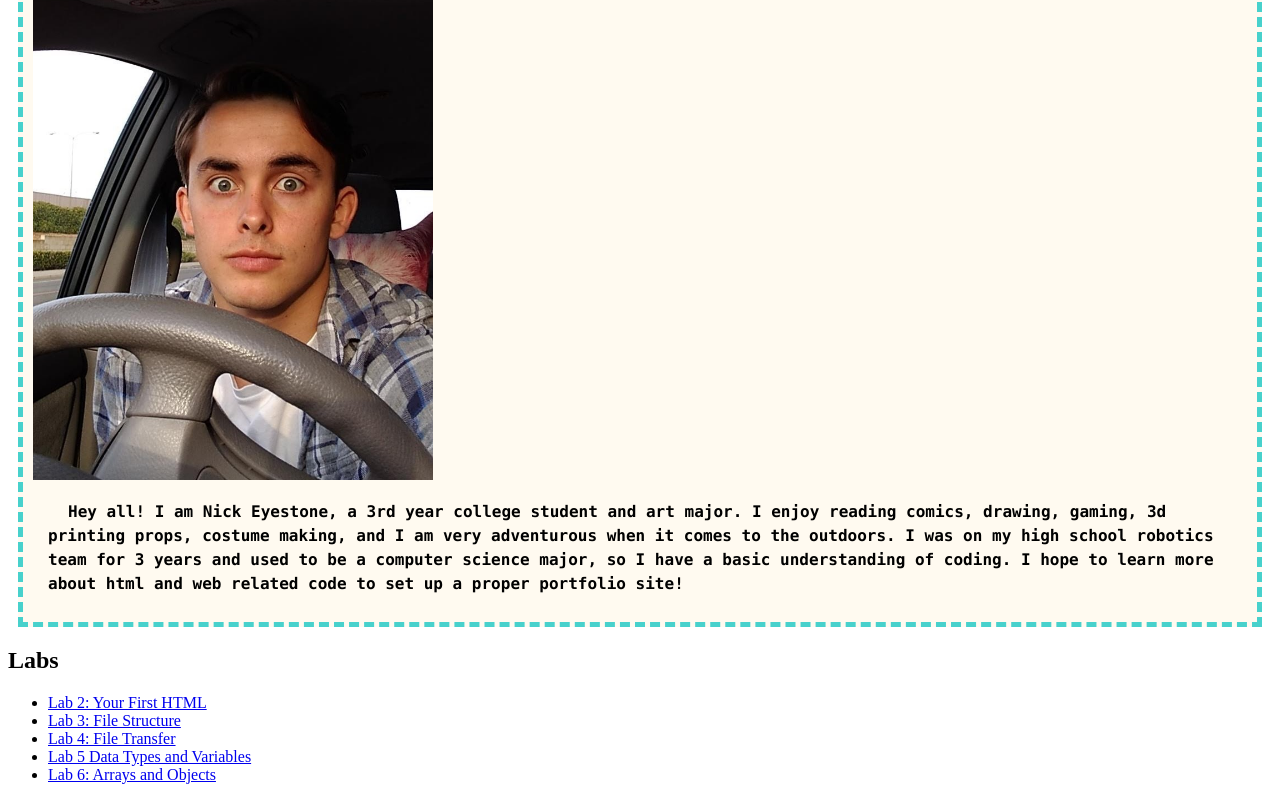
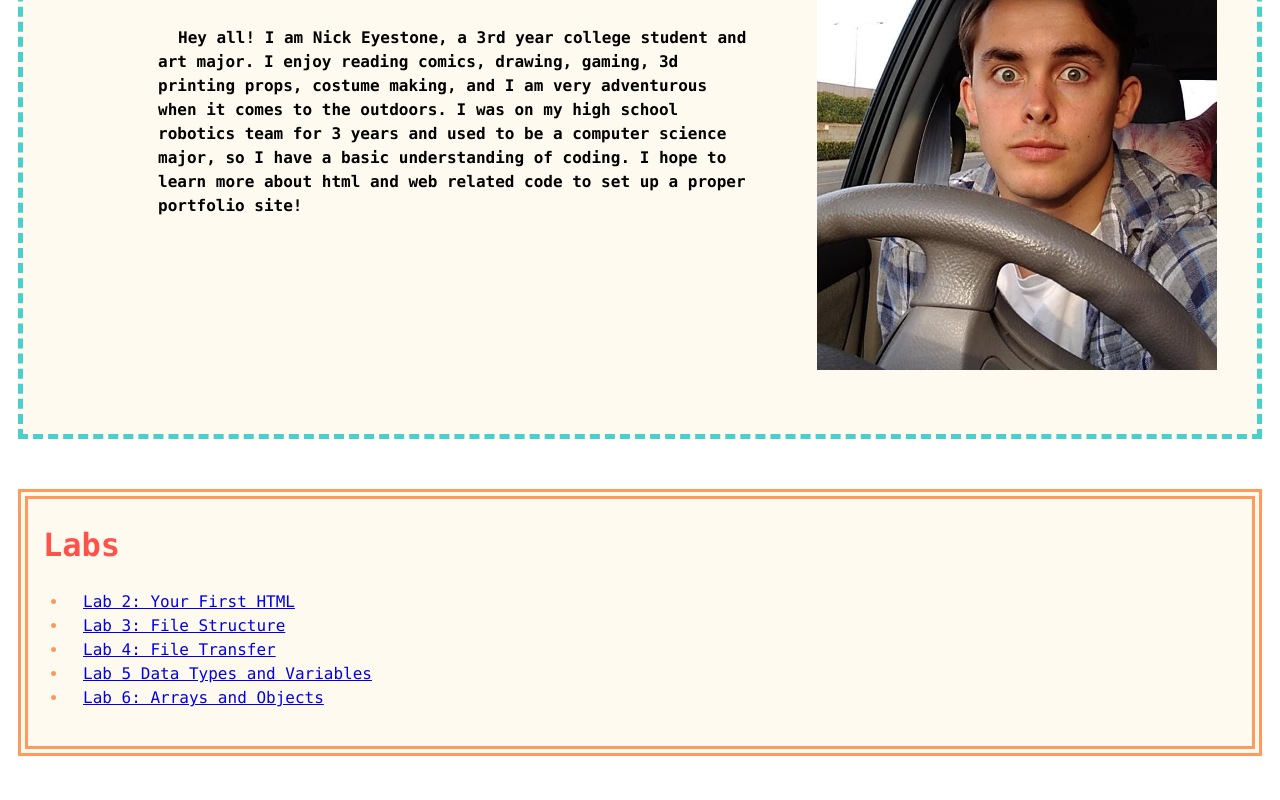
Before and after one commit to MintyComet/art101, a plain HTML site: page index.html in a window 1280 px wide. Shown: the part 848-1648 px from the top of the page. Drawn offline with Linux system fonts and the light colour scheme.

Commit message:
lab 3 bonus
What I worked on for the css stylesheet bonus

```diff
--- a/css/lab.css
+++ b/css/lab.css
@@ -1,27 +1,68 @@
 h1 {
-  color: pink;
+  color: #ff96a8;
   font-size: 300%;
   text-indent: 15px;
+  text-align: center;
+  padding-bottom: 20px;
 }
 
 p {
   font-family: monaco;
   text-indent: 20px;
   margin-left: 15px;
+  margin-right: 25px;
+  margin-top: 40px;
   line-height: 1.5;
+  padding: 100px;
+  padding-top: 150px;
+  padding-bottom: 180px;
 }
 
 #content {
   border: dashed 5px #48D1CC;
   background-color: #FFFAF0;
-  padding: 10px;
+  padding-left: 20px;
+  padding-right: 20px;
+  padding-bottom: 20px;
   margin: 10px;
 }
 
 #my-portrait{
   width: 400px;
+  padding-right: 50px;
+  margin-left: 20px;
+  margin-right: 20px;
+  float: left;
 }
 
 #nick-portrait{
   width: 400px;
+  padding-left: 50px;
+  margin-right: 20px;
+  margin-left: 15px;
+  float: right;
 }
+
+div.assignments-major-section{
+  color: #ff9a5c;
+  background-color: #FFFAF0;
+  font-family: "Lucida Console", monospace;
+  margin-top: 50px;
+  margin-left: 10px;
+  margin-right: 10px;
+  margin-bottom: 30px;
+  border: double;
+  border-width: 10px;
+  text-indent: 15px;
+
+}
+
+h2{
+  font-size:200%;
+  color: #ff524a;
+}
+
+ul{
+    line-height: 1.5;
+    padding-bottom: 20px;
+}
--- a/index.html
+++ b/index.html
@@ -8,7 +8,7 @@
 
 <body>
 		<div id="content">
-			<h1>Hello World!</h1>
+			<h1>Vanessa & Nick's Homepage!</h1>
 
 		<img id="my-portrait" src="img/selfie-for-101.jpg">
 
@@ -20,7 +20,7 @@
 
 		</div>
 
-		<div class="assignments major-section">
+		<div class="assignments-major-section">
 			<h2>Labs</h2>
 			<ul>
 
```
Also changed, not shown: lab3/index.html (+2 -2 lines), lab3/img/lab3-github-push.png (added), 3 other files.
